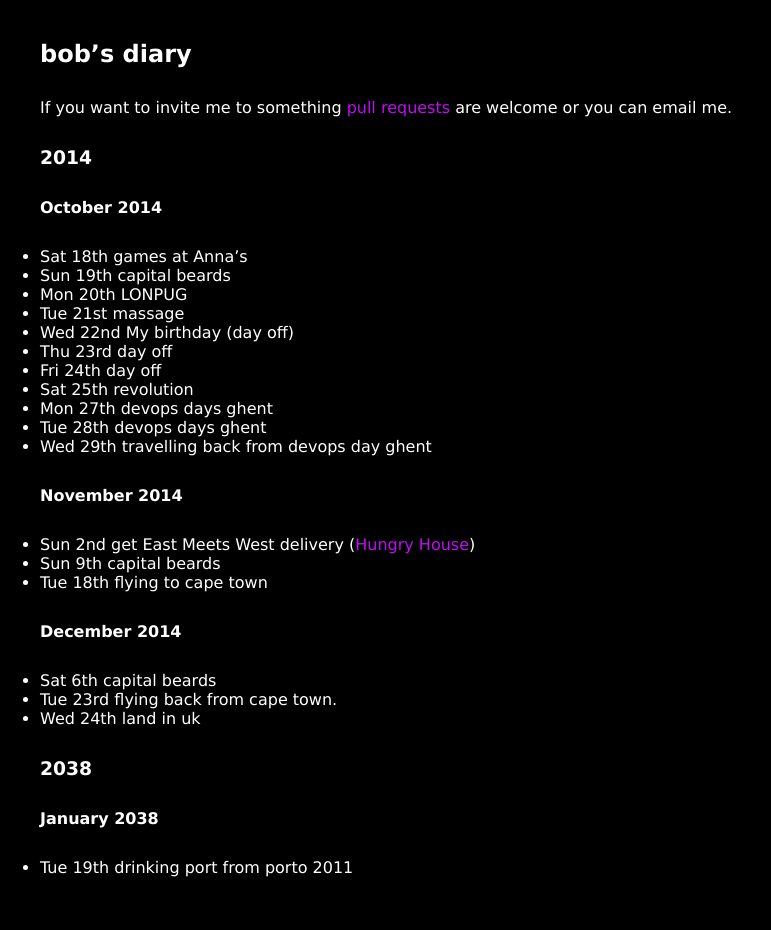
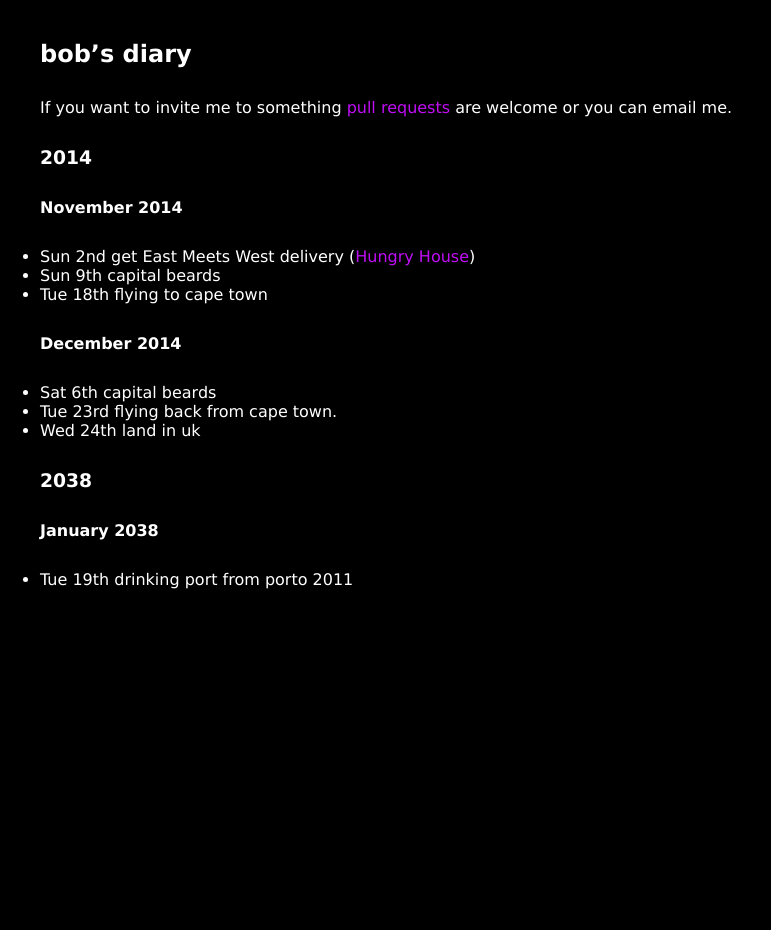
Before and after one commit to rjw1/randomness.org.uk, a Jekyll site: the page built from diary/index.md, in a window 1280 px wide. Shown: the whole page, without its empty margins (0-771 px from the left). Built offline with Jekyll 4.4.1, drawn with Linux system fonts in a browser that asks for light colours; Markdown is read by kramdown in place of the engine named in the settings.

Commit message:
October is no more.

```diff
--- a/diary/index.md
+++ b/diary/index.md
@@ -8,20 +8,6 @@ If you want to invite me to something [pull requests](https://github.com/rjw1/ra
 are welcome or you can email me.
 
 ### 2014 ###
-
-#### October 2014 ####
-
-* Sat 18th games at Anna's
-* Sun 19th capital beards
-* Mon 20th LONPUG
-* Tue 21st massage
-* Wed 22nd My birthday (day off)
-* Thu 23rd day off
-* Fri 24th day off
-* Sat 25th revolution
-* Mon 27th devops days ghent
-* Tue 28th devops days ghent
-* Wed 29th travelling back from devops day ghent
 
 #### November 2014 ####
 
```
